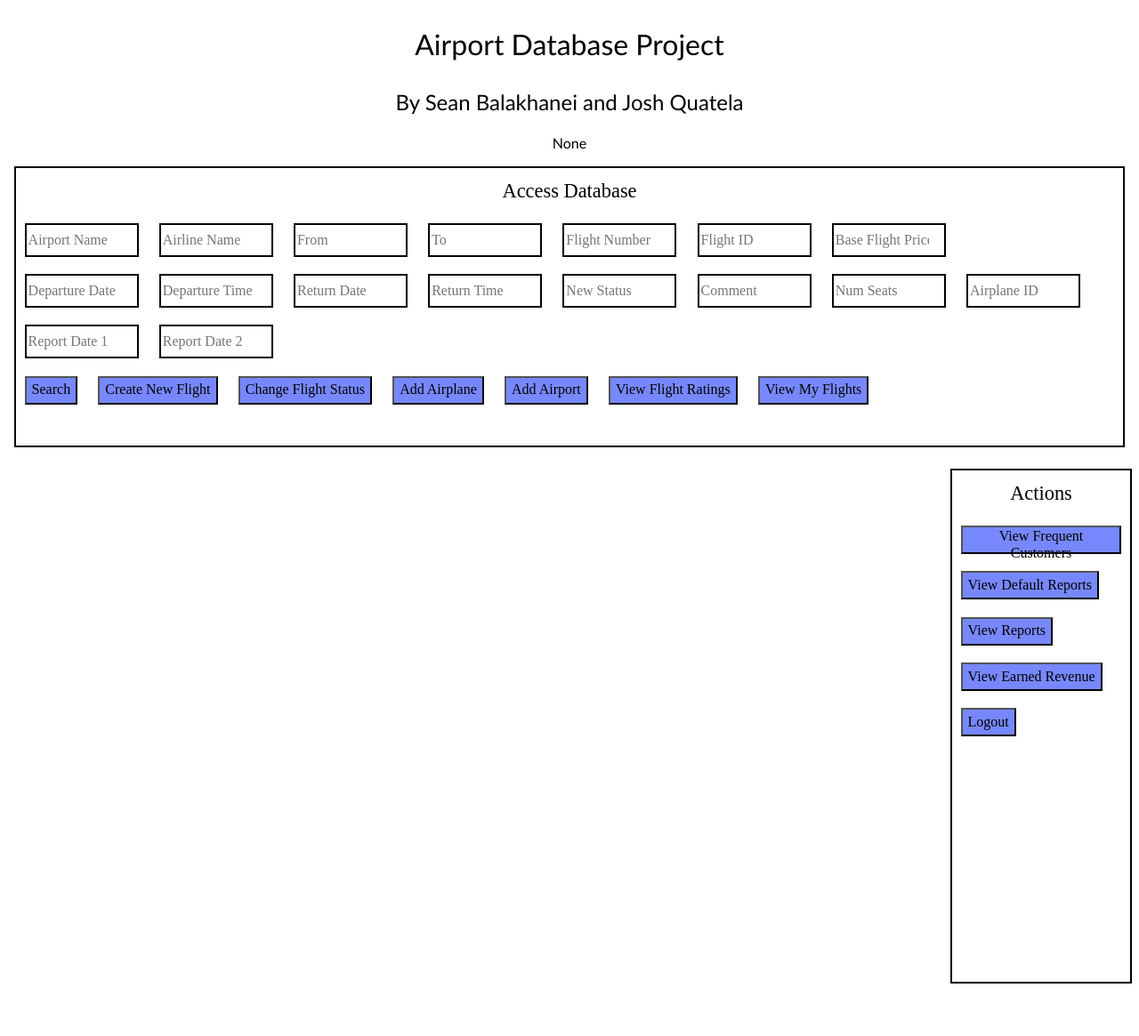
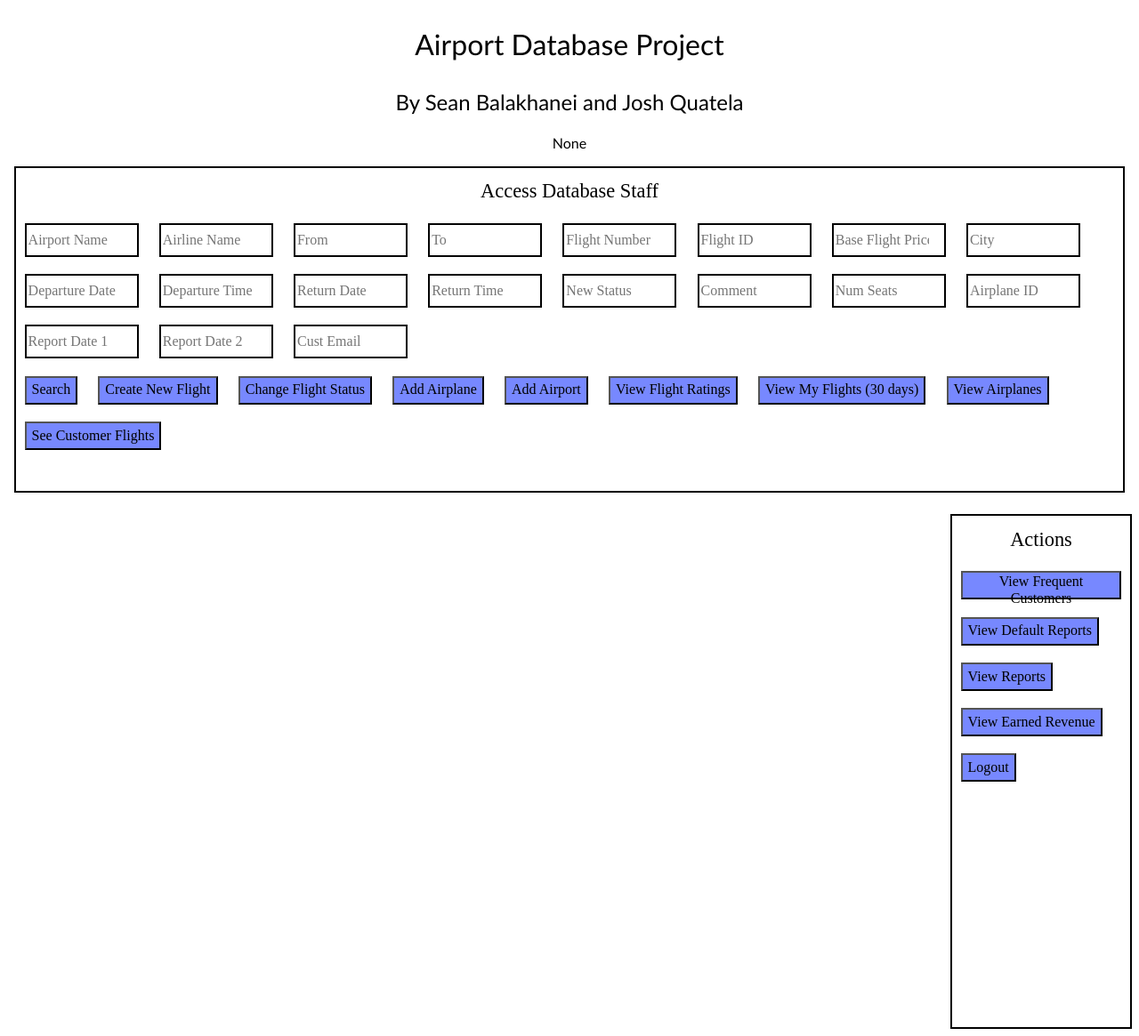
Before and after one commit to sean-balks/databases_final_project, a Flask app: page /registerStaff in a window 1280 px wide. Shown: the whole page at 89% size. Before the commit the page ends 1106 px from the top, so only its background shows below. Run offline with Flask 2, Linux system fonts and the light colour scheme; some libraries are stand-ins or nearby versions.

Commit message:
i am the exterminator

```diff
--- a/templates/staff.html
+++ b/templates/staff.html
@@ -18,7 +18,7 @@
     </div>
 
     <div class="db">
-        <p class="sign_in">Access Database</p>
+        <p class="sign_in">Access Database Staff</p>
         <form method="post" action="">
         <div>
                 <input type="text" class="info_input" name="airport_name" id="airport_name" placeholder="Airport Name">
@@ -28,6 +28,7 @@
                 <input type="text" class="info_input" name="flight_num" id="flight_num" placeholder="Flight Number">
                 <input type="text" class="info_input" name="flight_id" id="flight_id" placeholder="Flight ID">
                 <input type="number" class="info_input" name="base_price" id="base_price" placeholder="Base Flight Price">
+                <input type="text" class="info_input" name="airport_city" id="airport_city" placeholder="City">
         </div>
 
         <div>
@@ -41,6 +42,7 @@
                 <input type="text" class="info_input" name="airplane_ID" id="airplane_ID" placeholder="Airplane ID">
                 <input type="text" class="info_input" name="reportDate1" id="reportDate1" placeholder="Report Date 1">
                 <input type="text" class="info_input" name="reportDate2" id="reportDate2" placeholder="Report Date 2">
+                <input type="text" class="info_input" name="cust_email_staff" id="cust_email_staff" placeholder="Cust Email">
         </div>
 
         <button class="search_button" formaction="/staffflights" onclick="staffFlights()" id="staffFlights">Search</button>
@@ -49,7 +51,9 @@
         <button class="search_button" formaction="/addairplane" onclick="addAirplane()" id="add_airplane">Add Airplane</button>
         <button class="search_button" formaction="/addairport" onclick="addAirport()" id="add_airport">Add Airport</button>
         <button class="search_button" formaction="/ratings" onclick="ratings()" id="view_ratings">View Flight Ratings</button>
-        <button class="search_button" formaction="/staffviewflights" onclick="viewFlights()" id="staffviewflights">View My Flights</button>
+        <button class="search_button" formaction="/staffviewflights" onclick="viewFlights()" id="staffviewflights">View My Flights (30 days)</button>
+        <button class="search_button" formaction="/viewairplanes" onclick="viewairplanes()" id="viewairplanes">View Airplanes</button>
+        <button class="search_button" formaction="/see_cust_flights" onclick="see_cust_flights()" id="see_cust_flights">See Customer Flights</button>
 
         </form>
 
```
